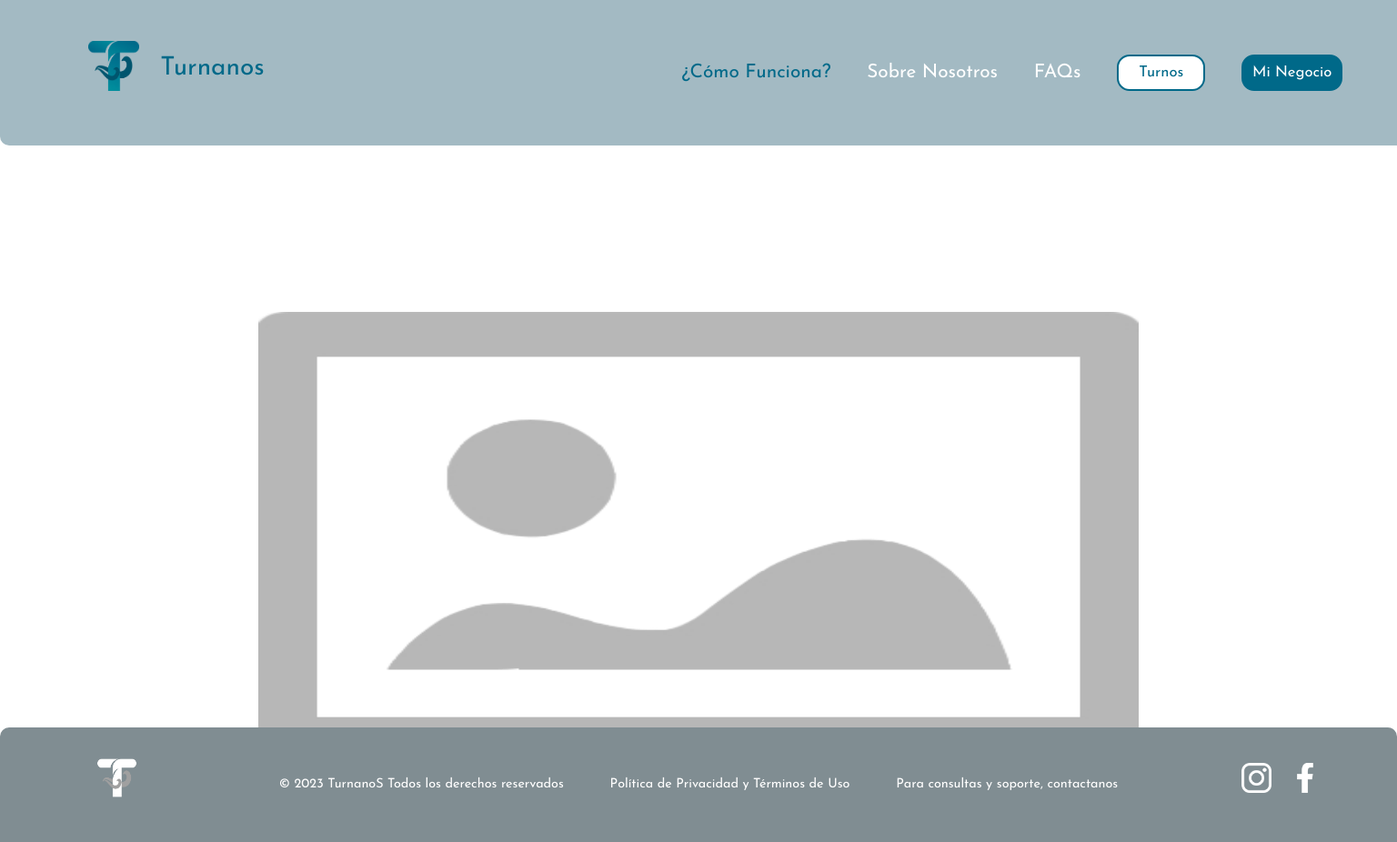
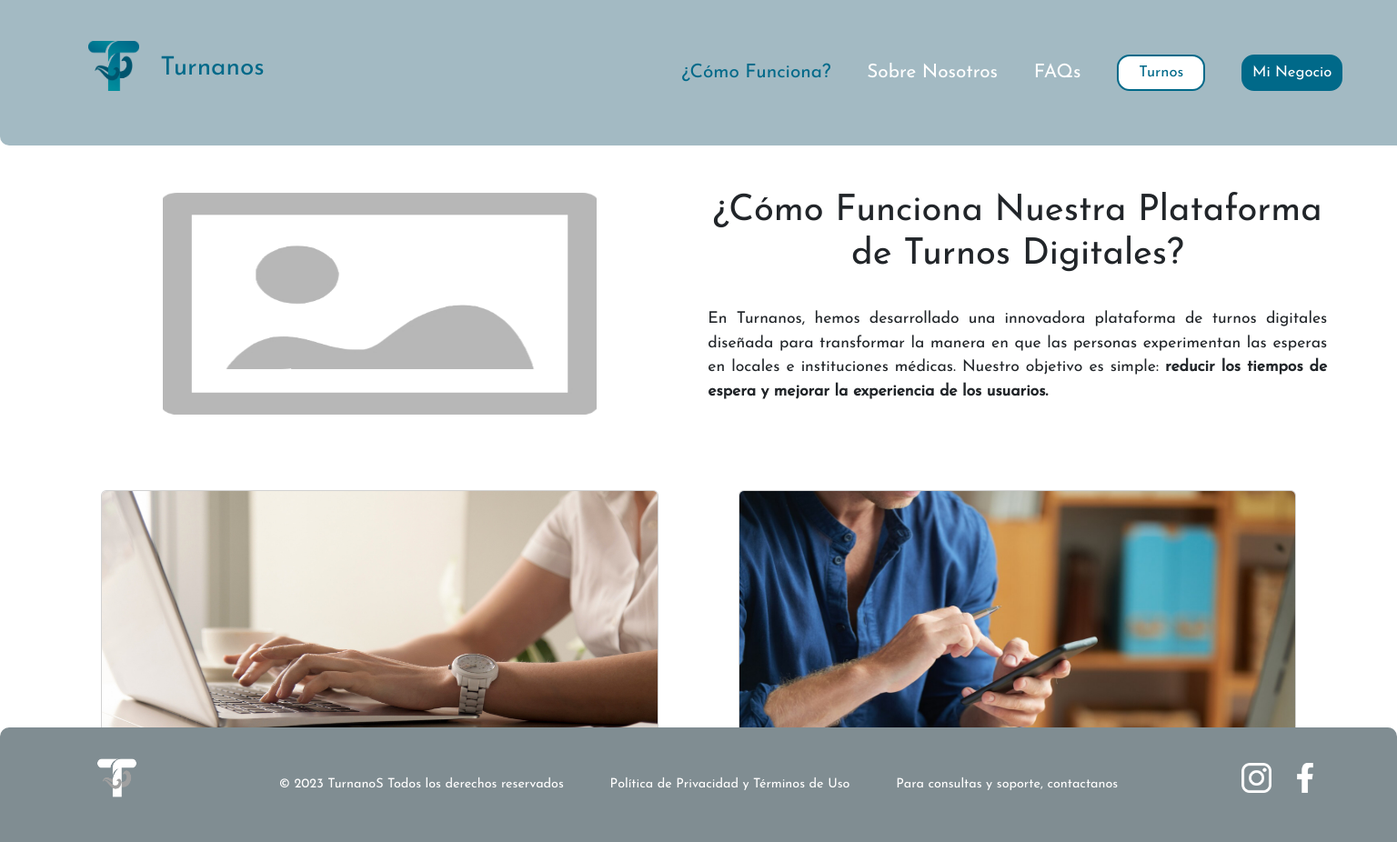
Before and after one commit to gastonslv/turnanos_sass, a website: page index.html in a window 1536 px wide. Shown: the whole page at 91% size. Drawn offline with nearby package versions, Linux system fonts and the light colour scheme; files that its build step writes are made by us from their sources.

Commit message:
respoinsive de index

```diff
--- a/scss/pages/index.scss
+++ b/scss/pages/index.scss
@@ -50,3 +50,87 @@ main#como_funciona {
         }
     }
 }
+
+@media (min-width: 768px) {
+    main#como_funciona {
+        padding: 0% 10% 0% 10%;
+    }
+}
+
+@media (min-width: 1000px) {
+    main#como_funciona {
+        padding: 0% 15% 0% 15%;
+    }
+}
+
+@media (min-width: 1400px) {
+    main#como_funciona {
+        grid-template-columns: 1fr 1fr;
+        grid-template-rows: repeat(4, 1fr);
+        grid-template-areas:
+        "foto txt1"
+        "card1 card2"
+        "card3 card4"
+        "txt2 txt2";
+        justify-items: none;
+        row-gap: 5%;
+        column-gap: 1.5%;
+        padding: 0% 5% 2% 5%;
+
+        h1 {
+            margin-bottom: 5%;
+            text-align: center;
+        }
+
+        #seccion_foto {
+            grid-area: foto;
+            display: flex;
+            width: 100%;
+            justify-content: center;
+            align-items: center;
+
+            #imagen_index {
+                @include height-width(70%, 70%);
+            }
+        }
+
+        #sub-seccion_1 {
+            grid-area: txt1;
+            display: flex;
+            flex-direction: column;
+            justify-content: center;
+            text-align: justify;
+            font-size: 1.1em;
+        }
+
+        #sub-seccion_2 {
+            grid-area: txt2;
+            text-align: justify;
+            font-size: 1.1em;
+        }
+
+        @for $i from 1 through 4 {
+            #card_seccion_#{$i} {
+                grid-area: card#{$i};
+                width: 90%;
+                height: 90%;
+                div {
+                    height: 100%;
+                    img {
+                        @include height-width(70%, 100%);
+                    }
+
+                    div {
+                        @include height-width(30%, 100%);
+                        h5 {
+                            font-size: 1.6em;
+                        }
+                        p {
+                            font-size: 1.1em;
+                        }
+                    }
+                }
+            }
+        }
+    }
+}
```
